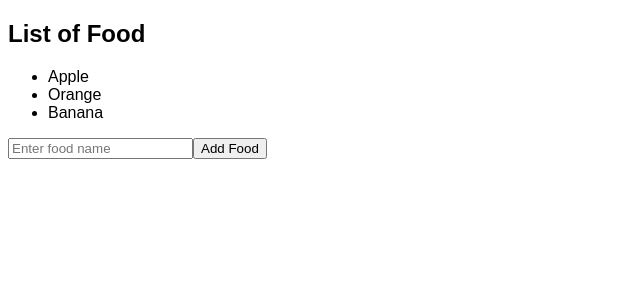
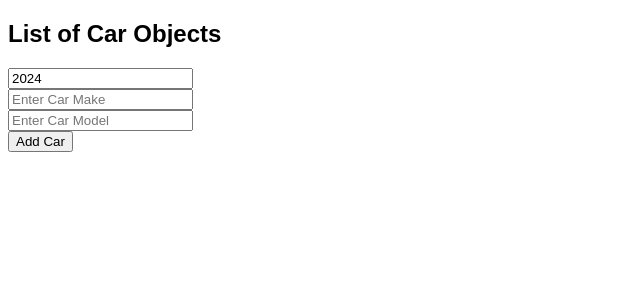
Before and after one commit to ChenTzer/ReactExercise, a React (Vite) app in the folder my-react-app/: page / in a window 1280 px wide. Shown: the top 300 px of the page, without its empty margins (0-640 px from the left). Built offline with nearby package versions, Linux system fonts and the light colour scheme.

Commit message:
Lesson 14 1) Update Array of Objects in State

```diff
--- a/my-react-app/src/App.jsx
+++ b/my-react-app/src/App.jsx
@@ -1,9 +1,9 @@
-import Lesson13MyComponent from "./Lesson13MyComponent";
+import Lesson14MyComponent from "./Lesson14MyComponent";
 
 function App() {
 
   return (
-      <Lesson13MyComponent></Lesson13MyComponent>
+      <Lesson14MyComponent></Lesson14MyComponent>
   );
 
 }
--- /dev/null
+++ b/my-react-app/src/Lesson14MyComponent.jsx
@@ -0,0 +1,56 @@
+import React, {useState} from 'react';
+
+function Lesson14MyComponent(){
+
+    const [cars, setCars] = useState([]);
+    const [carYear, setCarYear] = useState(new Date().getFullYear());
+    const [carMake, setCarMake] = useState("");
+    const [carModel, setCarModel] = useState("");
+
+    function handleAddCar(){
+
+        const newCar = {year: carYear, make: carMake, model: carModel};
+
+        setCars(c => [...cars, newCar]);
+
+        setCarYear(new Date().getFullYear());
+        setCarMake("");
+        setCarModel("");
+
+    }
+
+    function handleRemoveCar(index){
+        setCars(c => c.filter((_, i) => i !== index));
+    }
+
+    function handleYearChange(e){
+        setCarYear(() => e.target.value);
+
+    }
+
+    function handleMakeChange(e){
+        setCarMake(() => e.target.value);
+    }
+
+    function handleModelChange(e){
+        setCarModel(() => e.target.value)
+    }
+
+    return(<div>
+        <h2>List of Car Objects</h2>
+        <ul>
+            {cars.map((car, index) =>
+            <li key={index} onClick={() => handleRemoveCar(index)}>
+                {car.year} {car.make} {car.model}
+            </li>)}
+        </ul>
+
+        <input type="number" value={carYear} onChange={handleYearChange}></input><br/>
+        <input type="text" value={carMake} onChange={handleMakeChange} placeholder='Enter Car Make'></input><br/>
+        <input type="text" value={carModel} onChange={handleModelChange} placeholder='Enter Car Model'></input><br/>
+        <button onClick={handleAddCar}>Add Car</button>
+    </div>
+    );
+}
+
+export default Lesson14MyComponent
```
